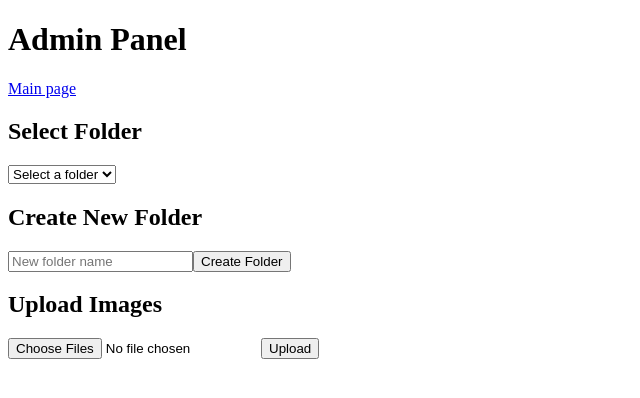
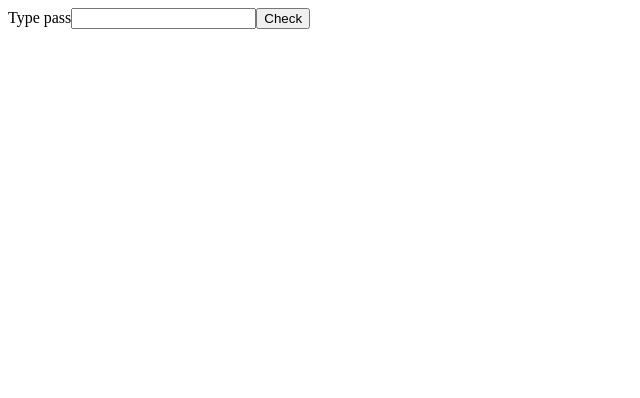
Before and after one commit to ArtyomSukiasyan/gallery, a Next.js app: page /admin in a window 1280 px wide. Shown: the top 398 px of the page, without its empty margins (0-640 px from the left). Built offline with nearby package versions, Linux system fonts and the light colour scheme.

Commit message:
feat: add default validation

```diff
--- a/app/admin/page.tsx
+++ b/app/admin/page.tsx
@@ -11,6 +11,8 @@ export default function Admin() {
   const [selectedFolder, setSelectedFolder] = useState("");
   const [newFolderName, setNewFolderName] = useState("");
   const [formData, setFormData] = useState<FormData | null>(null);
+  const [currentPass, setCurrentPass] = useState("");
+  const [isCorrectPass, setIsCorrectPass] = useState(false);
 
   useEffect(() => {
     const fetchFolders = async () => {
@@ -60,6 +62,24 @@ export default function Admin() {
     setFormData(null);
   };
 
+  const getCurrentPass = (e: ChangeEvent<HTMLInputElement>) => {
+    setCurrentPass(e.target.value);
+  };
+
+  const checkPass = () => {
+    setIsCorrectPass(currentPass === process.env.NEXT_PUBLIC_ADMIN_PASS);
+  };
+
+  if (!isCorrectPass) {
+    return (
+      <>
+        <label>Type pass</label>
+        <input type="text" onChange={getCurrentPass} />
+        <button onClick={checkPass}>Check</button>
+      </>
+    );
+  }
+
   return (
     <div>
       <h1>Admin Panel</h1>
```
Also changed, not shown: 1 other file (tests, documents, lock files or other folders).
